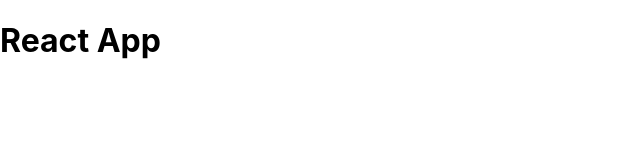
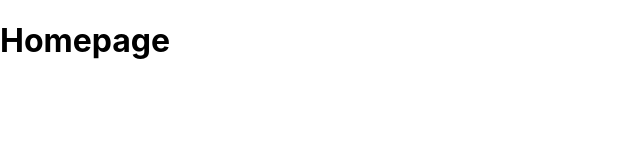
Before and after one commit to annsuparada/HiMIdLow, a React (Create React App) app in the folder client/: page / in a window 1280 px wide. Shown: the top 160 px of the page, without its empty margins (0-640 px from the left). Built offline with nearby package versions, Linux system fonts and the light colour scheme.

Commit message:
create routes

```diff
--- a/client/package.json
+++ b/client/package.json
@@ -15,6 +15,7 @@
     "@types/react-dom": "^18.2.13",
     "react": "^18.2.0",
     "react-dom": "^18.2.0",
+    "react-router-dom": "^6.16.0",
     "react-scripts": "5.0.1",
     "typescript": "^4.9.5",
     "web-vitals": "^2.1.4"
--- a/client/src/App.tsx
+++ b/client/src/App.tsx
@@ -1,10 +1,18 @@
+import { ThemeProvider } from '@mui/material/styles'
 import React from 'react'
+import { BrowserRouter as Router, Route, Routes } from 'react-router-dom'
+import Homepage from './pages/Homepage'
+import { theme } from './theme'
 
-function App() {
+const App: React.FC = () => {
   return (
-    <div className="App">
-      <h1>React App</h1>
-    </div>
+    <ThemeProvider theme={theme}>
+      <Router>
+        <Routes>
+          <Route path="/" element={<Homepage />} />
+        </Routes>
+      </Router>
+    </ThemeProvider>
   )
 }
 
--- /dev/null
+++ b/client/src/pages/Homepage.tsx
@@ -0,0 +1,7 @@
+import React from 'react'
+
+const Homepage: React.FC = () => {
+  return <h1>Homepage</h1>
+}
+
+export default Homepage
--- a/client/src/theme.ts
+++ b/client/src/theme.ts
@@ -13,7 +13,7 @@ export const white = '#ffffff'
 
 export const mobileView = '600px'
 export const tabletView = '850px'
-export const desktopView = '1280px'
+export const desktopView = '1440px'
 
 export const theme = createTheme({
   palette: {
```
Also changed, not shown: 1 other file (tests, documents, lock files or other folders).
